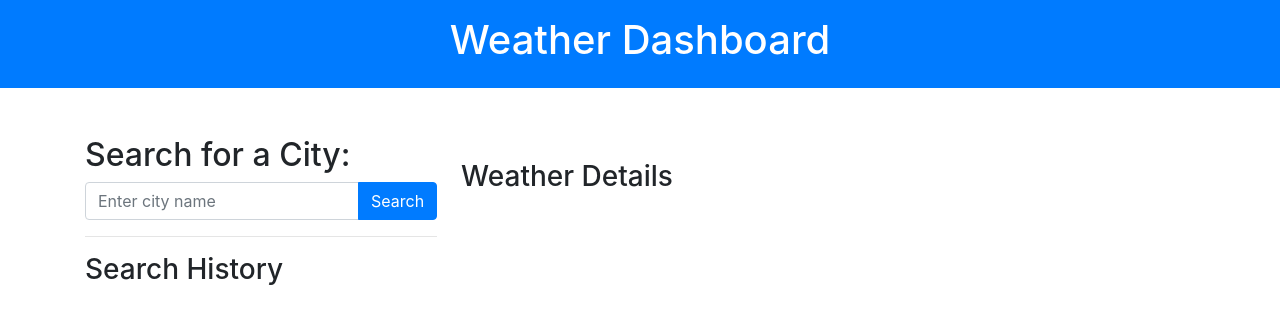
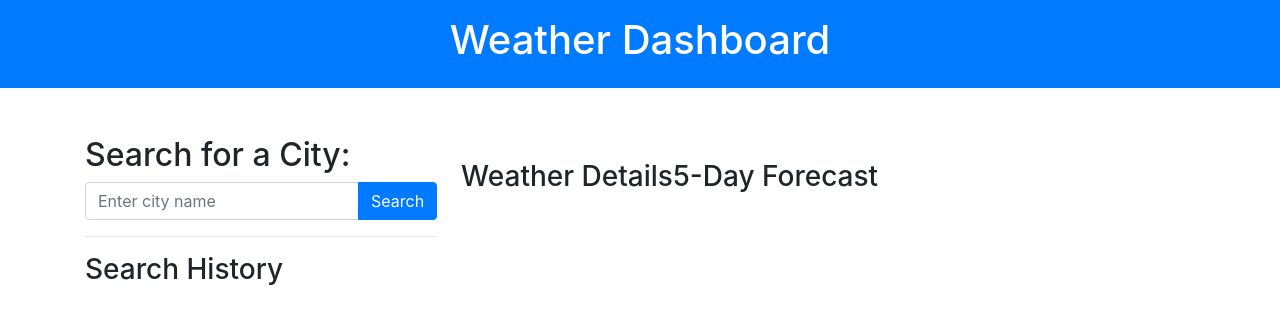
Before and after one commit to SideControlJS/me-weather, a plain HTML site: page index.html in a window 1280 px wide. Drawn offline with nearby package versions, Linux system fonts and the light colour scheme.

Commit message:
updating HTML to add 5-day forecast section

```diff
--- a/index.html
+++ b/index.html
@@ -56,6 +56,16 @@
         </article>
     </section>
 
+    <!-- 5-Day Forecast Section -->
+    <section class="mt-4">
+        <header>
+            <h3>5-Day Forecast</h3>
+        </header>
+        <article id="weatherCards">
+            <!-- 5-day forecast will be inserted here by the script -->
+        </article>
+    </section>
+
 </main>
 
 <script src="https://code.jquery.com/jquery-3.5.1.slim.min.js"></script>
```
